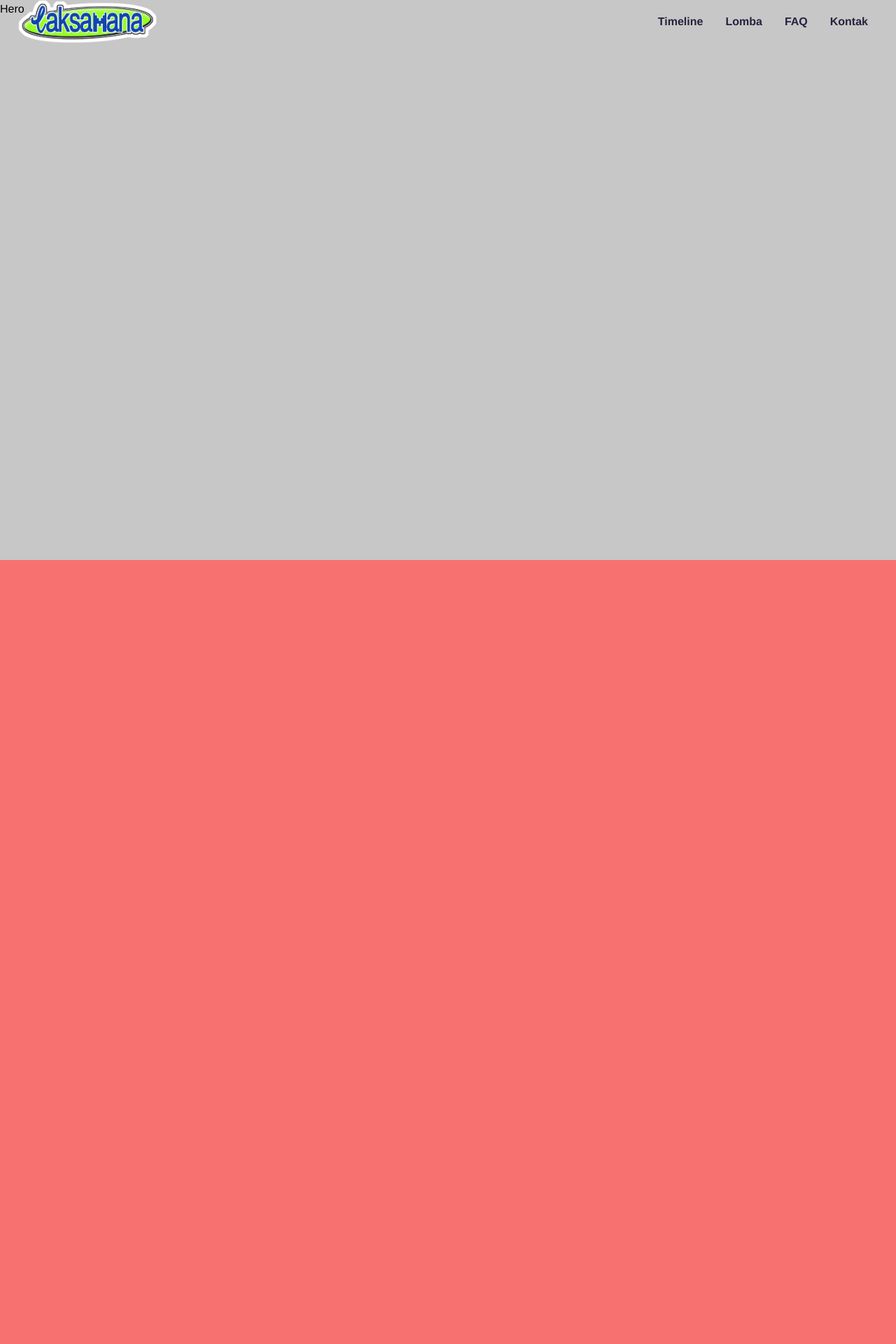
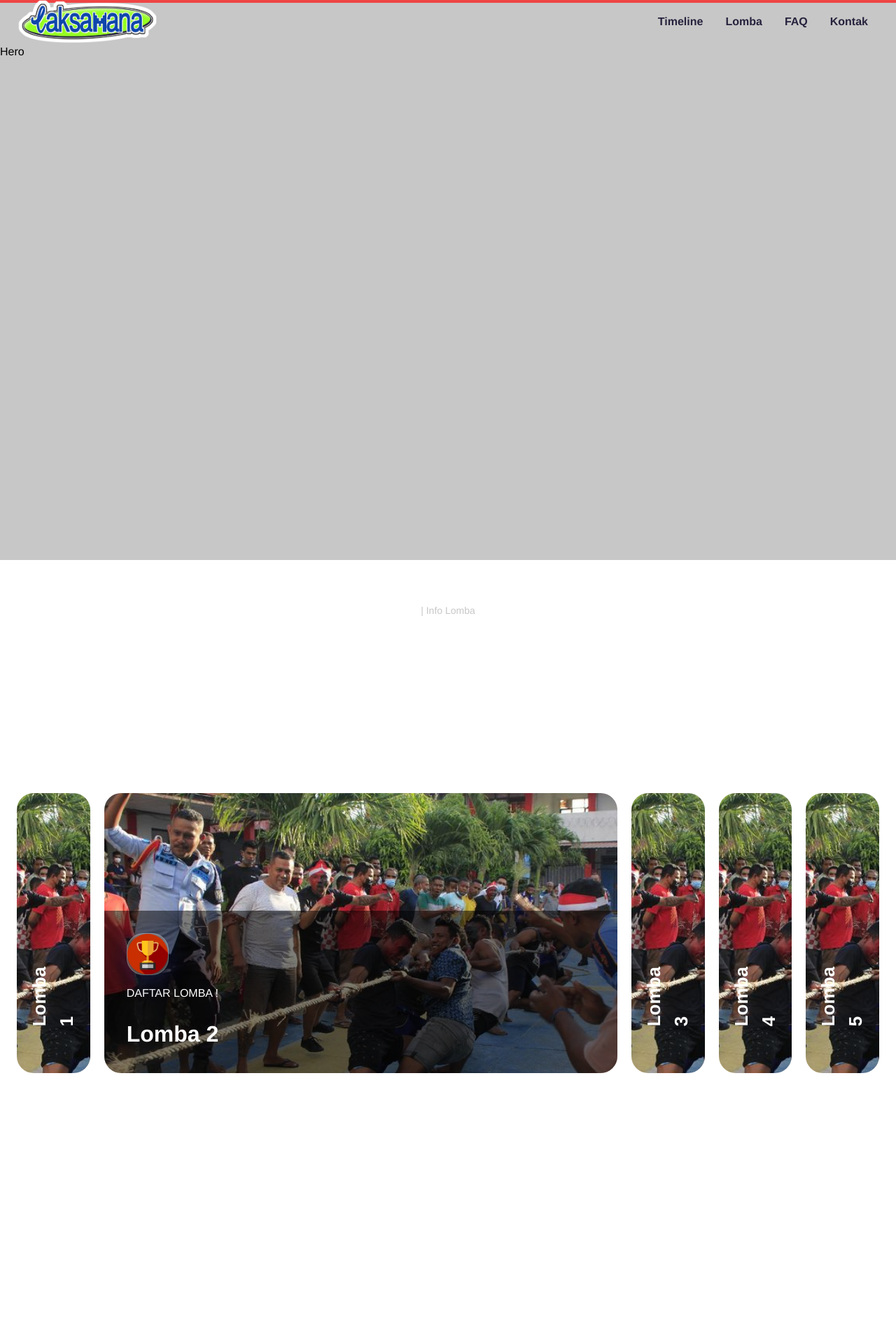
Before and after one commit to Ramasanjaya22/laksamanaugm23-landing, a Next.js app: page / in a window 1280 px wide. Shown: the top 1920 px of the page at 70% size. Before the commit the page ends 800 px from the top, so only its background shows below. Built offline with nearby package versions, Linux system fonts and the light colour scheme.

Commit message:
adding scroll, delete overflow (bug)

```diff
--- a/app/layout.js
+++ b/app/layout.js
@@ -9,7 +9,7 @@ export const metadata = {
 export default function RootLayout({ children }) {
   return (
     <html lang="en">
-      <body className="relative bg-red-400">{children}</body>
+      <body>{children}</body>
     </html>
   );
 }
--- a/app/page.js
+++ b/app/page.js
@@ -1,29 +1,41 @@
+"use client";
+
 import { Footer, Navbar, QandA, Sponsors } from "@/components";
 import Hero from "@/components/Hero";
 import InfoLomba from "@/components/InfoLomba";
+import { motion, useScroll, useSpring } from "framer-motion";
 
 export default function Home() {
+  const { scrollYProgress } = useScroll();
+  const scaleX = useSpring(scrollYProgress, {
+    stiffness: 100,
+    damping: 30,
+    restDelta: 0.001,
+  });
   return (
-    <div className="snap-y bg-secondary-white snap-mandatory container mx-auto overflow-scroll  w-screen h-screen ">
+    <>
+      <motion.div className="progress-bar" style={{ scaleX }} />
+      <div className="snap-y bg-secondary-white snap-mandatory w-screen h-screen">
         <div className="sticky top-0 z-50">
           <Navbar />
         </div>
 
-      <div className="snap-start overflow-auto h-screen z-0">
+        <div className="snap-start h-screen z-0">
           <Hero />
         </div>
-      <div className="snap-start overflow-auto h-screen z-0">
+        <div className="snap-start h-screen z-0">
           <InfoLomba />
         </div>
-      <div className="snap-start overflow-auto h-screen z-0">
+        <div className="snap-start h-screen z-0">
           <QandA />
         </div>
-      <div className="snap-start overflow-auto h-screen z-0">
+        <div className="snap-start h-screen z-0">
           <Sponsors />
         </div>
-      <div className="snap-start overflow-auto ">
+        <div className="snap-start">
           <Footer />
         </div>
       </div>
+    </>
   );
 }
--- a/components/Navbar.js
+++ b/components/Navbar.js
@@ -10,7 +10,7 @@ const Navbar = () => (
     variants={navVariants}
     initial="hidden"
     whileInView="show"
-    className={`${styles.xPaddings} py-0 sticky z-10`}
+    className={`${styles.xPaddings} py-0`}
   >
     {/* <div className="absolute w-[50%] inset-0 gradient-01" /> */}
     <div className={`${styles.innerWidth} mx-auto flex justify-between`}>
--- a/styles/globals.css
+++ b/styles/globals.css
@@ -9,6 +9,12 @@
   font-family: "Helvetica", sans-serif;
   scroll-behavior: smooth;
 }
+
+.progress-bar {
+  @apply fixed top-0 left-0 right-0 h-1 bg-red-500 transform origin-left;
+}
+
+
 
 .gradient-01 {
   background-image: linear-gradient(
```
Also changed, not shown: components/Sponsors.js (line endings or trailing spaces). Lines whose indentation alone changed are shown as unchanged.
